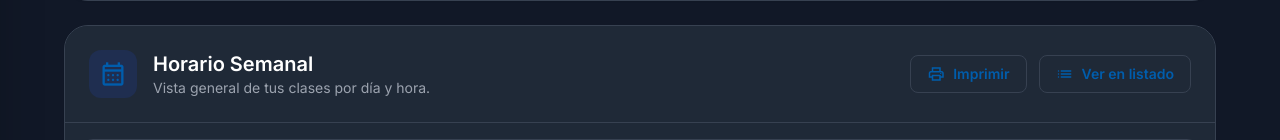
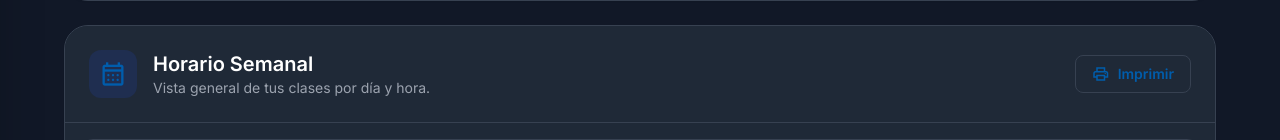
Before and after one commit to anthhouh/Geocampus, a Django app: page /docentes/1/horario/ in a window 1280 px wide. Shown: the part 589-729 px from the top of the page. Run offline with Django 5.2, Linux system fonts and the light colour scheme; a user stored in the database is signed in; tables that the repository leaves empty hold one stand-in row (values such as "Sample post"); parts of the project's set-up code (start-up, migrations or seed data) failed here and were passed over; some libraries are stand-ins or nearby versions.

Commit message:
chore: Remove "Ver en listado" link from horario_docente.html

```diff
--- a/horarios/templates/horarios/horario_docente.html
+++ b/horarios/templates/horarios/horario_docente.html
@@ -137,10 +137,6 @@
                 <a href="{% url 'horarios:imprimir_horario' %}?docente_id={{ docente.id }}" target="_blank" class="hidden md:flex items-center gap-2 border border-gray-200 dark:border-gray-700 text-primary font-bold text-sm px-4 py-2 rounded-lg hover:bg-gray-50 dark:bg-gray-800 dark:hover:bg-gray-700 transition-colors">
                     <span class="material-symbols-outlined text-[18px]">print</span>
                     Imprimir
-                </a>
-                <a href="?formato=lista" class="hidden md:flex items-center gap-2 border border-gray-200 dark:border-gray-700 text-primary font-bold text-sm px-4 py-2 rounded-lg hover:bg-gray-50 dark:bg-gray-800 dark:hover:bg-gray-700 transition-colors">
-                    <span class="material-symbols-outlined text-[18px]">list</span>
-                    Ver en listado
                 </a>
             </div>
         </div>
```
